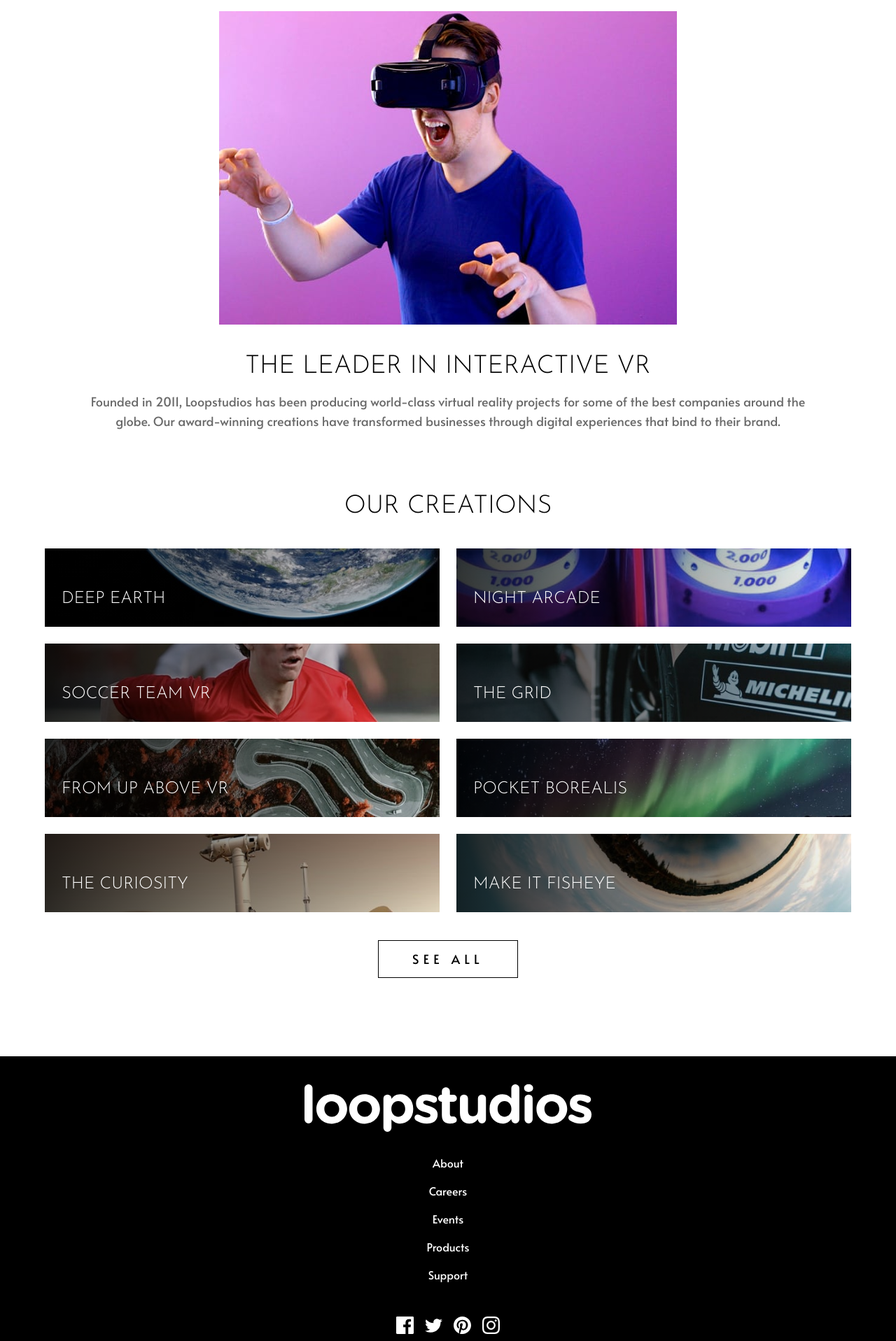
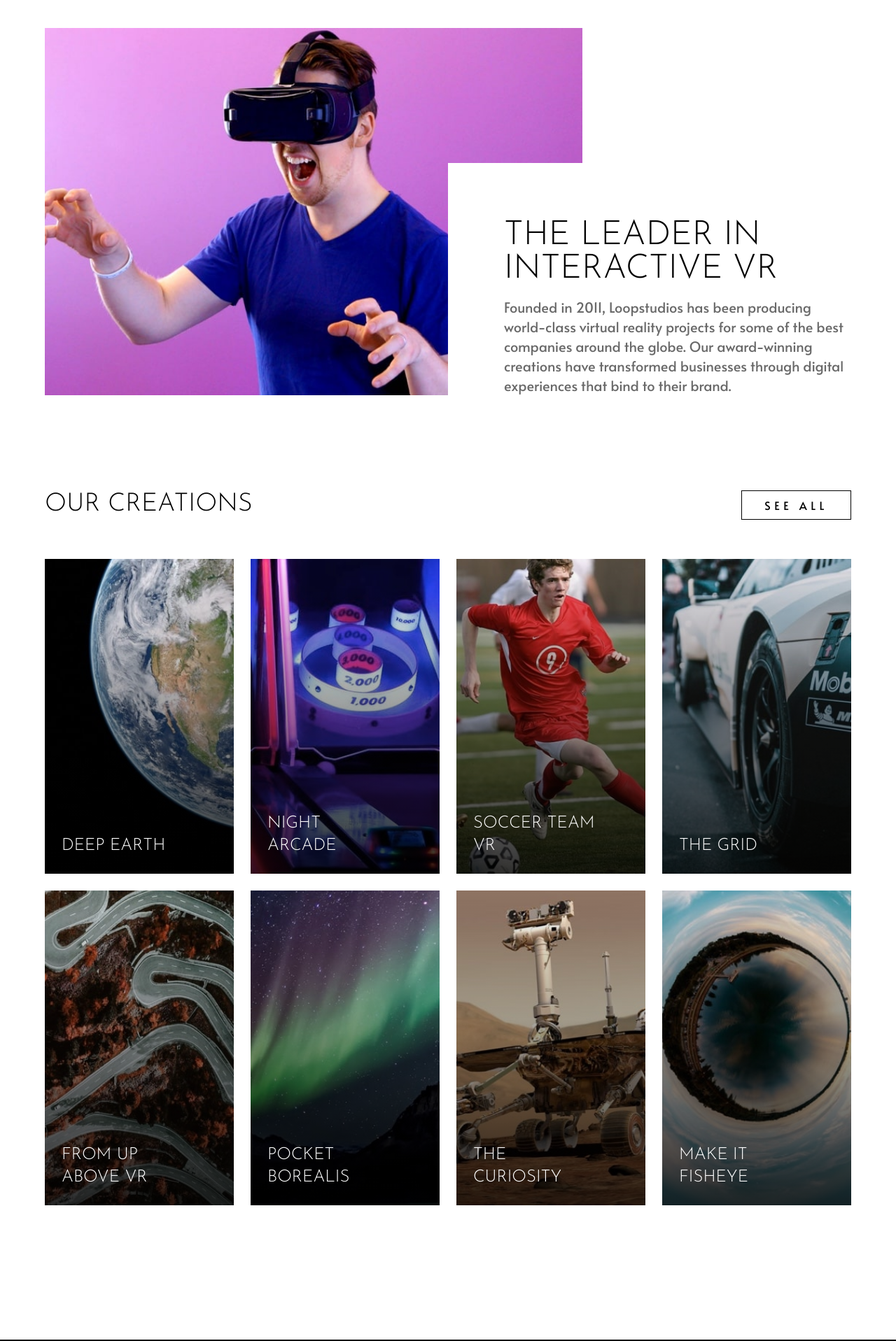
Before and after one commit to Dev-Dylann/loopstudios-landing-page, a React (Vite) app: page / in a window 1280 px wide. Shown: the part 880-2797 px from the top of the page at 70% size. Built offline with nearby package versions, Linux system fonts and the light colour scheme.

Commit message:
made responsive for desktop

```diff
--- a/src/App.jsx
+++ b/src/App.jsx
@@ -8,24 +8,25 @@ import Footer from "./components/Footer"
 
 function App() {
   const [navState, setNavState] = useState(false);
+  const navList = ["About", "Careers", "Events", "Products", "Support"];
 
   return (
     <div className="min-h-full">
-      <header className="min-h-screen bg-cover bg-[url('../src/assets/mobile/image-hero.jpg')] px-6 py-10 md:p-16 flex flex-col gap-6 text-white">
-        <Header setNavState={setNavState} />
+      <header className="min-h-screen bg-cover bg-center bg-[url('../src/assets/mobile/image-hero.jpg')] px-6 py-10 flex flex-col gap-6 text-white md:p-16 lg:bg-[url('../src/assets/desktop/image-hero.jpg')]">
+        <Header setNavState={setNavState} navList={navList} />
 
         <Nav navState={navState} setNavState={setNavState} />
 
         <Hero />
       </header>
 
-      <main className=" px-6 py-20 font-alata md:px-16">
+      <main className="px-6 py-20 font-alata md:px-16 lg:mx-auto xl:px-16">
         <About />
 
         <Creations />
       </main>
 
-      <Footer />
+      <Footer navList={navList} />
     </div>
   )
 }
--- a/src/components/About.jsx
+++ b/src/components/About.jsx
@@ -1,14 +1,16 @@
 import React from 'react'
 import interactive from '../assets/mobile/image-interactive.jpg'
+import desktopInteractive from '../assets/desktop/image-interactive.jpg'
 
 const About = () => {
   return (
-    <section id="about" className="py-4 flex flex-col gap-6 items-center justify-center text-center scroll-mt-12">
-        <img src={interactive} alt="Interactive VR" />
+    <section id="about" className="py-4 flex flex-col gap-6 items-center justify-center text-center scroll-mt-12 max-w-7xl lg:mx-auto lg:flex-row lg:justify-start lg:p-0 lg:my-10 lg:relative">
+        <img src={interactive} alt="Interactive VR" className='lg:hidden'/>
+        <img src={desktopInteractive} alt="Interactive VR" className='hidden lg:block w-2/3 self-start'/>
 
-        <article className='p-4 md:px-14'>
-            <h2 className='font-josefin text-3xl md:text-4xl'>THE LEADER IN INTERACTIVE VR</h2>
-            <p className='text-gray-darker mt-4 md:text-lg'>Founded in 2011, Loopstudios has been producing world-class virtual reality projects for some of the best companies around the globe. Our award-winning creations have transformed businesses through digital experiences that bind to their brand.</p>
+        <article className='p-4 md:px-14 bg-white lg:p-0 lg:pl-10 lg:pt-10 lg:text-left lg:absolute lg:right-0 lg:bottom-0 lg:w-1/2 xl:pl-20 xl:pt-20'>
+            <h2 className='font-josefin text-3xl md:text-4xl lg:text-5xl'>THE LEADER IN INTERACTIVE VR</h2>
+            <p className='text-gray-darker mt-4 md:text-lg xl:text-xl'>Founded in 2011, Loopstudios has been producing world-class virtual reality projects for some of the best companies around the globe. Our award-winning creations have transformed businesses through digital experiences that bind to their brand.</p>
         </article>
     </section>
   )
--- a/src/components/Creations.jsx
+++ b/src/components/Creations.jsx
@@ -7,16 +7,29 @@ import mobileAbove from "../assets/mobile/image-from-above.jpg"
 import mobileBorealis from "../assets/mobile/image-pocket-borealis.jpg"
 import mobileCuriosity from "../assets/mobile/image-curiosity.jpg"
 import mobileFisheye from "../assets/mobile/image-fisheye.jpg"
+import desktopDeep from "../assets/desktop/image-deep-earth.jpg"
+import desktopArcade from "../assets/desktop/image-night-arcade.jpg"
+import desktopSoccer from "../assets/desktop/image-soccer-team.jpg"
+import desktopGrid from "../assets/desktop/image-grid.jpg"
+import desktopAbove from "../assets/desktop/image-from-above.jpg"
+import desktopBorealis from "../assets/desktop/image-pocket-borealis.jpg"
+import desktopCuriosity from "../assets/desktop/image-curiosity.jpg"
+import desktopFisheye from "../assets/desktop/image-fisheye.jpg"
 
 const Creations = () => {
   const creations = ["deep earth", "night arcade", "soccer team vr", "the grid", "from up above vr", "pocket borealis", "the curiosity", "make it fisheye"];
   const mobileArray = [mobileDeep, mobileArcade, mobileSoccer, mobileGrid, mobileAbove, mobileBorealis, mobileCuriosity, mobileFisheye];
+  const desktopArray = [desktopDeep, desktopArcade, desktopSoccer, desktopGrid, desktopAbove, desktopBorealis, desktopCuriosity, desktopFisheye];
 
   return (
-    <section id="creations" className="py-14 pb-8 font-josefin">
-        <h2 className='text-3xl text-center md:text-4xl'>OUR CREATIONS</h2>
+    <section id="products" className="py-14 pb-8 font-josefin max-w-7xl lg:mx-auto lg:my-20">
+        <div className='flex justify-center lg:justify-between'>
+          <h2 className='text-3xl text-center md:text-4xl'>OUR CREATIONS</h2>
 
-        <article className="mt-10 text-white flex flex-col gap-6 items-center md:grid md:grid-cols-2">
+          <button type="button" className="hidden py-2 px-8 tracking-[.35em] font-alata border border-black hover:bg-black hover:text-white transition-all lg:block">SEE ALL</button>
+        </div>
+
+        <article className="mt-10 text-white flex flex-col gap-6 items-center md:grid md:grid-cols-2 lg:hidden">
           {mobileArray.map(image => (
 
             <div key={mobileArray.indexOf(image)} className="bg-cover bg-center w-full md:h-full" style={{backgroundImage: `url(${image})`}}>
@@ -27,7 +40,18 @@ const Creations = () => {
           ))}
         </article>
 
-        <button type="button" className="mt-10 py-2 px-8 tracking-[.35em] block mx-auto font-alata border border-black md:text-lg md:py-3 md:px-12">SEE ALL</button>
+        <article className="hidden mt-14 grid-cols-4 gap-6 lg:grid">
+            {desktopArray.map(image => (
+              <div key={desktopArray.indexOf(image)} className="bg-cover bg-center h-[400px] hover:bg-[size:110%] xl:h-[450px] transition-all group"
+              style={{backgroundImage: `url(${image})`}}>
+                <div className="p-6 h-full bg-gradient-to-t from-transBlack flex items-end hover:bg-none group-hover:bg-transWhite transition-all">
+                <h3 className='mt-8 text-2xl w-4/5 text-white group-hover:text-black xl:group-hover:text-3xl transition-all'>{creations[desktopArray.indexOf(image)].toUpperCase()}</h3>
+              </div>
+              </div>
+            ))}
+        </article>
+
+        <button type="button" className="mt-10 py-2 px-8 tracking-[.35em] block mx-auto font-alata border border-black md:text-lg md:py-3 md:px-12 lg:hidden">SEE ALL</button>
     </section>
   )
 }
--- a/src/components/Footer.jsx
+++ b/src/components/Footer.jsx
@@ -5,35 +5,36 @@ import twitter from "../assets/icon-twitter.svg"
 import pinterest from "../assets/icon-pinterest.svg"
 import instagram from "../assets/icon-instagram.svg"
 
-const Footer = () => {
+const Footer = ({ navList }) => {
+  const iconArray = [facebook, twitter, pinterest, instagram];
+
   return (
-    <footer className='text-center font-alata bg-black p-6 pt-10 flex flex-col items-center gap-8'>
-        <img src={logo} alt="Loopstudios" className='w-2/5 md:w-1/3' />
+    <footer className='text-center font-alata bg-black p-6 pt-10 lg:px-16'>
+      <div className='flex flex-col items-center gap-8 max-w-7xl lg:mx-auto lg:grid lg:grid-cols-2 lg:gap-4'>
+        <img src={logo} alt="Loopstudios" className='w-2/5 md:w-1/3 lg:mt-2' />
 
-        <nav aria-label='Footer Nav' className='text-white'>
-            <ul className='space-y-4'>
-                <li><a href="#about">About</a></li>
-                <li><a href="">Careers</a></li>
-                <li><a href="">Events</a></li>
-                <li><a href="#creations">Products</a></li>
-                <li><a href="">Support</a></li>
+        <nav aria-label='Footer Nav' className=' text-white lg:order-1'>
+            <ul className='flex flex-col gap-4 lg:flex-row'>
+                {navList.map(navItem => (
+                  <li className='relative group'><a href={`#${navItem.toLowerCase()}`} >{navItem}</a><span className='absolute left-1/4 -bottom-1.5 w-1/2 h-0.5 bg-white rounded-full origin-center scale-0 group-hover:scale-100 transition-all'></span></li>
+                ))}
             </ul>
         </nav>
 
-        <section className='mt-4 flex gap-4 items-center'>
-            <a href=""><img src={facebook} alt="Facebook" className='w-[25px]' /></a>
-            <a href=""><img src={twitter} alt="Twitter" className='w-[25px]' /></a>
-            <a href=""><img src={pinterest} alt="Pinterest" className='w-[25px]' /></a>
-            <a href=""><img src={instagram} alt="Instagram" className='w-[25px]' /></a>
+        <section className='mt-4 flex gap-4 items-center justify-end'>
+          {iconArray.map(icon => (
+            <a href="" className='relative group'><img src={icon} alt="Icon" className='w-[25px]' /><span className='absolute left-0 -bottom-2 w-full h-0.5 bg-white rounded-full origin-center scale-0 group-hover:scale-100 transition-all'></span></a>
+          ))}
         </section>
 
-        <p className='text-center text-sm -mt-2 text-gray-darker'>&copy; 2023 Loopstudios. All rights reserved.</p>
+        <p className='text-center text-sm -mt-2 text-gray-darker lg:order-2 lg:text-right lg:h-full lg:pt-2'>&copy; 2023 Loopstudios. All rights reserved.</p>
 
-        <p className="text-gray-darker text-xs">
+        <p className="text-gray-darker text-xs col-span-2 lg:order-3">
           Challenge by <a href="https://www.frontendmentor.io?ref=challenge" className="text-[#3e52a3]" target="_blank">Frontend Mentor</a>.
           Coded by <a href="https://github.com/Dev-Dylann" className="text-[#3e52a3]">DevDylan</a>.
         </p>
 
+      </div>
     </footer>
   )
 }
--- a/src/components/Hero.jsx
+++ b/src/components/Hero.jsx
@@ -2,8 +2,8 @@ import React from 'react'
 
 const Hero = () => {
   return (
-    <section className="grow flex items-center justify-center md:justify-start">
-        <h1 className="font-josefin text-5xl border-2 border-white p-6 md:w-2/3">IMMERSIVE EXPERIENCES THAT DELIVER</h1>
+    <section className="grow flex items-center justify-center max-w-7xl md:text-center lg:text-left lg:justify-start lg:mx-auto">
+        <h1 className="font-josefin text-5xl border-2 border-white p-6 md:w-2/3 lg:w-[55%] lg:text-6xl xl:text-7xl">IMMERSIVE EXPERIENCES THAT DELIVER</h1>
     </section>
   )
 }
--- a/src/components/Nav.jsx
+++ b/src/components/Nav.jsx
@@ -4,17 +4,17 @@ import closeNav from "../assets/icon-close.svg"
 
 const Nav = ({ navState, setNavState }) => {
   return (
-    <nav aria-label='Mobile Nav' className='fixed z-[5] top-0 right-0 h-full w-full px-6 py-10 bg-black opacity-0 translate-x-full transition-all duration-500 flex flex-col gap-4 md:p-16 md:w-1/2' style={navState ? {opacity: "1", transform: "translateX(0)"} : {}}>
+    <nav aria-label='Mobile Nav' className='fixed z-[5] top-0 right-0 h-full w-full px-6 py-10 bg-black opacity-0 translate-x-full transition-all duration-500 flex flex-col gap-4 md:p-16 md:w-1/2 md:max-w-[390px] lg:hidden' style={navState ? {opacity: "1", transform: "translateX(0)"} : {}}>
 
         <button type='button' className='self-end mt-1' onClick={() => setNavState(prev => !prev)}>
                 <img src={closeNav} alt="Close Nav" className="w-6 h-6" />
         </button>
 
-        <ul onClick={() => setNavState(prev => !prev)} className='grow font-josefin flex flex-col justify-center gap-4 text-3xl'>
+        <ul onClick={() => setNavState(prev => !prev)} className='grow font-josefin flex flex-col justify-center gap-4 text-3xl md:gap-5'>
             <li><a href="#about">ABOUT</a></li>
             <li><a href="">CAREERS</a></li>
             <li><a href="">EVENTS</a></li>
-            <li><a href="#creations">PRODUCTS</a></li>
+            <li><a href="#products">PRODUCTS</a></li>
             <li><a href="">SUPPORT</a></li>
         </ul>
     </nav>
--- a/tailwind.config.js
+++ b/tailwind.config.js
@@ -10,9 +10,11 @@ export default {
       colors: {
         gray: {
           dark: "hsl(0, 0%, 55%)",
+          darkTrans: "hsla(0, 0%, 55%, 0.6)",
           darker: "hsl(0, 0%, 41%)",
         },
         transBlack: "rgba(0, 0, 0, 0.8)",
+        transWhite: "rgba(255, 255, 255, 0.6)",
       },
     },
   },
```
Also changed, not shown: src/components/Header.jsx (+11 -3 lines), public/screenshot.png (added), 1 other file (tests, documents, lock files or other folders).
